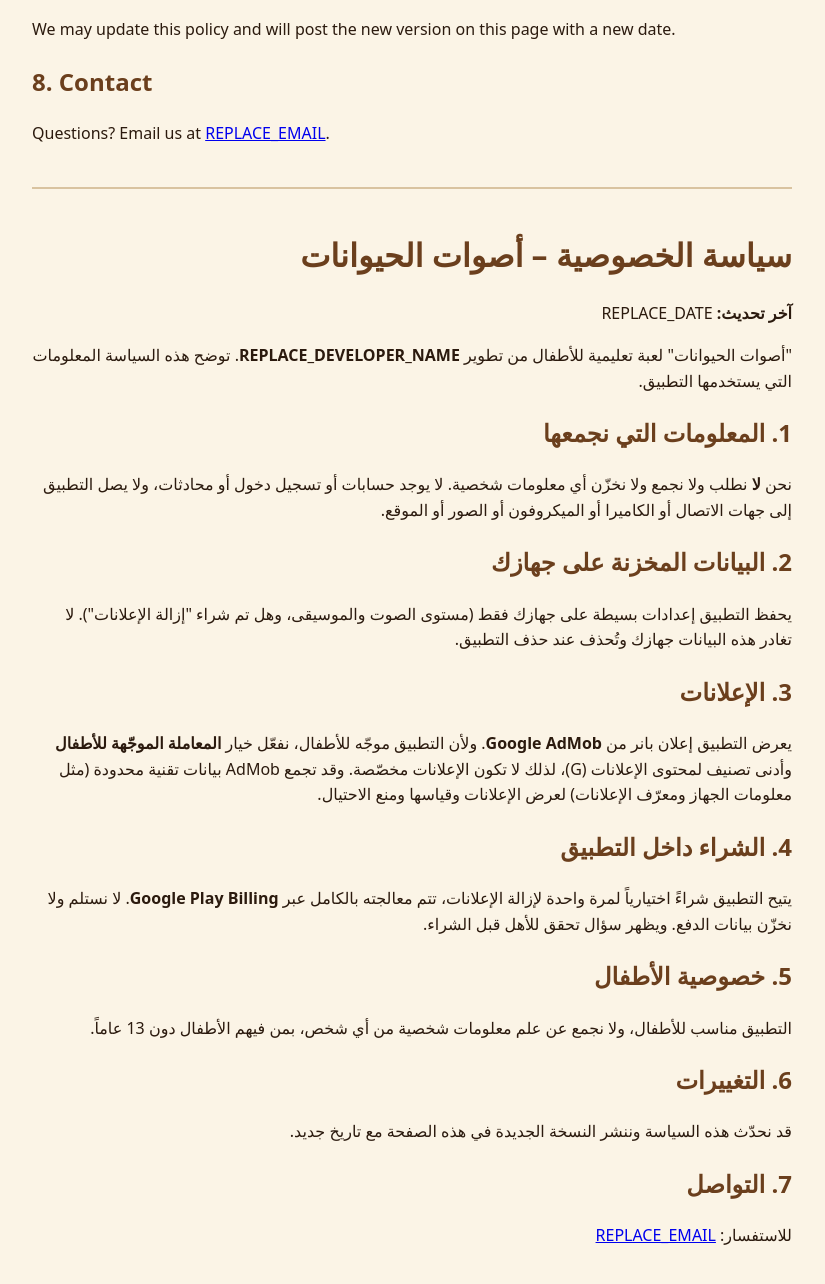
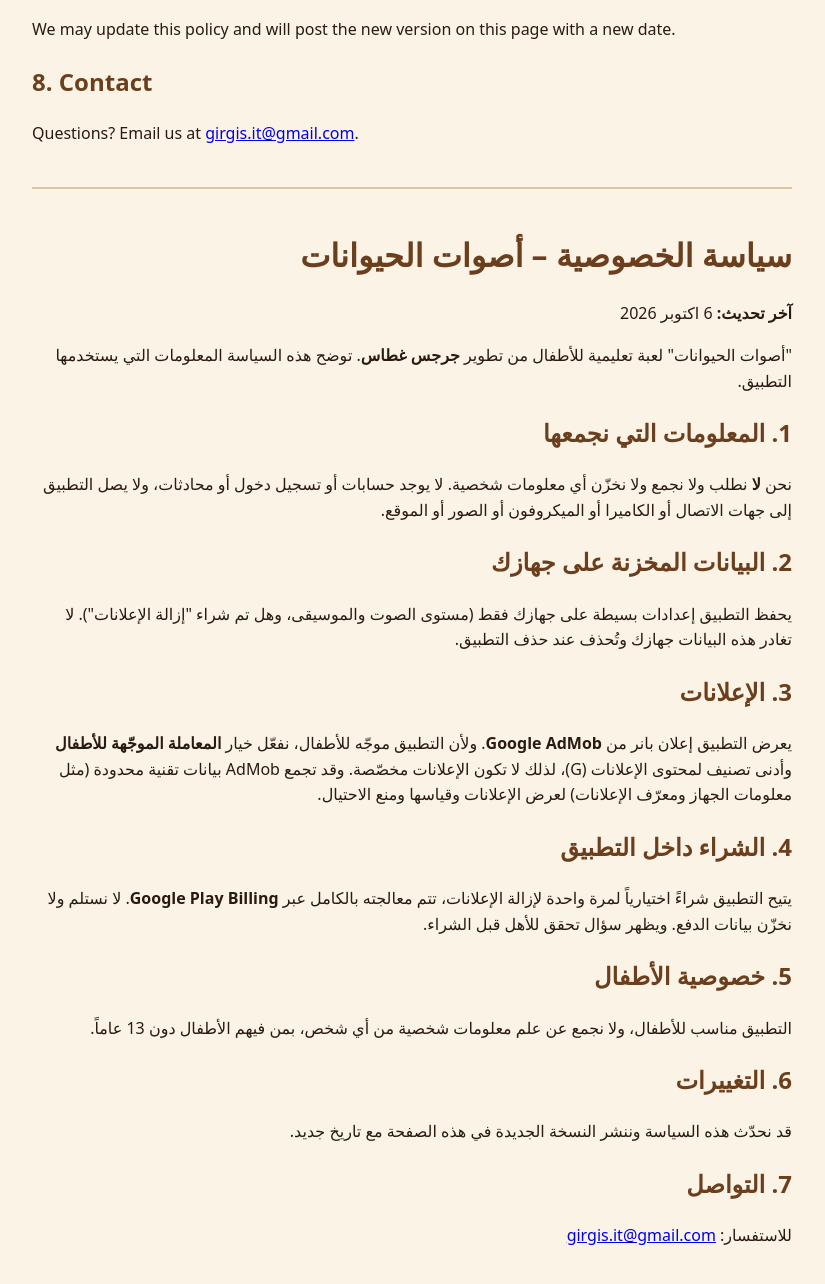
Before and after one commit to algirgis/animal-sounds-privacy, a plain HTML site: page index.html in a window 1280 px wide. Shown: the part 1176-2460 px from the top of the page, without its empty margins (228-1053 px from the left). Drawn offline with Linux system fonts and the light colour scheme.

Commit message:
Update privacy policy with new developer info and date

```diff
--- a/index.html
+++ b/index.html
@@ -14,8 +14,8 @@
 <body>
 
 <h1>Privacy Policy – Animal Sounds</h1>
-<p><strong>Last updated:</strong> REPLACE_DATE</p>
-<p>"Animal Sounds" (the "App") is an educational game for children, developed by <strong>REPLACE_DEVELOPER_NAME</strong> ("we", "us"). This policy explains what information the App uses.</p>
+<p><strong>Last updated:</strong> 6 Oct. 2026</p>
+<p>"Animal Sounds" (the "App") is an educational game for children, developed by <strong>Girgis Ghattas</strong> ("we", "us"). This policy explains what information the App uses.</p>
 
 <h2>1. Information we collect</h2>
 <p>We do <strong>not</strong> ask for, collect, or store any personal information. The App has no accounts, no sign-in, no chat, no user-generated content, and does not access your contacts, camera, microphone, photos, or location.</p>
@@ -42,14 +42,14 @@
 <p>We may update this policy and will post the new version on this page with a new date.</p>
 
 <h2>8. Contact</h2>
-<p>Questions? Email us at <a href="mailto:REPLACE_EMAIL">REPLACE_EMAIL</a>.</p>
+<p>Questions? Email us at <a href="mailto:girgis.it@gmail.com">girgis.it@gmail.com</a>.</p>
 
 <hr>
 
 <div dir="rtl" lang="ar">
 <h1>سياسة الخصوصية – أصوات الحيوانات</h1>
-<p><strong>آخر تحديث:</strong> REPLACE_DATE</p>
-<p>"أصوات الحيوانات" لعبة تعليمية للأطفال من تطوير <strong>REPLACE_DEVELOPER_NAME</strong>. توضح هذه السياسة المعلومات التي يستخدمها التطبيق.</p>
+<p><strong>آخر تحديث:</strong> 6 اكتوبر 2026</p>
+<p>"أصوات الحيوانات" لعبة تعليمية للأطفال من تطوير <strong>جرجس غطاس</strong>. توضح هذه السياسة المعلومات التي يستخدمها التطبيق.</p>
 
 <h2>1. المعلومات التي نجمعها</h2>
 <p>نحن <strong>لا</strong> نطلب ولا نجمع ولا نخزّن أي معلومات شخصية. لا يوجد حسابات أو تسجيل دخول أو محادثات، ولا يصل التطبيق إلى جهات الاتصال أو الكاميرا أو الميكروفون أو الصور أو الموقع.</p>
@@ -70,7 +70,7 @@
 <p>قد نحدّث هذه السياسة وننشر النسخة الجديدة في هذه الصفحة مع تاريخ جديد.</p>
 
 <h2>7. التواصل</h2>
-<p>للاستفسار: <a href="mailto:REPLACE_EMAIL">REPLACE_EMAIL</a></p>
+<p>للاستفسار: <a href="mailto:girgis.it@gmail.com">girgis.it@gmail.com</a></p>
 </div>
 
 </body>
```
